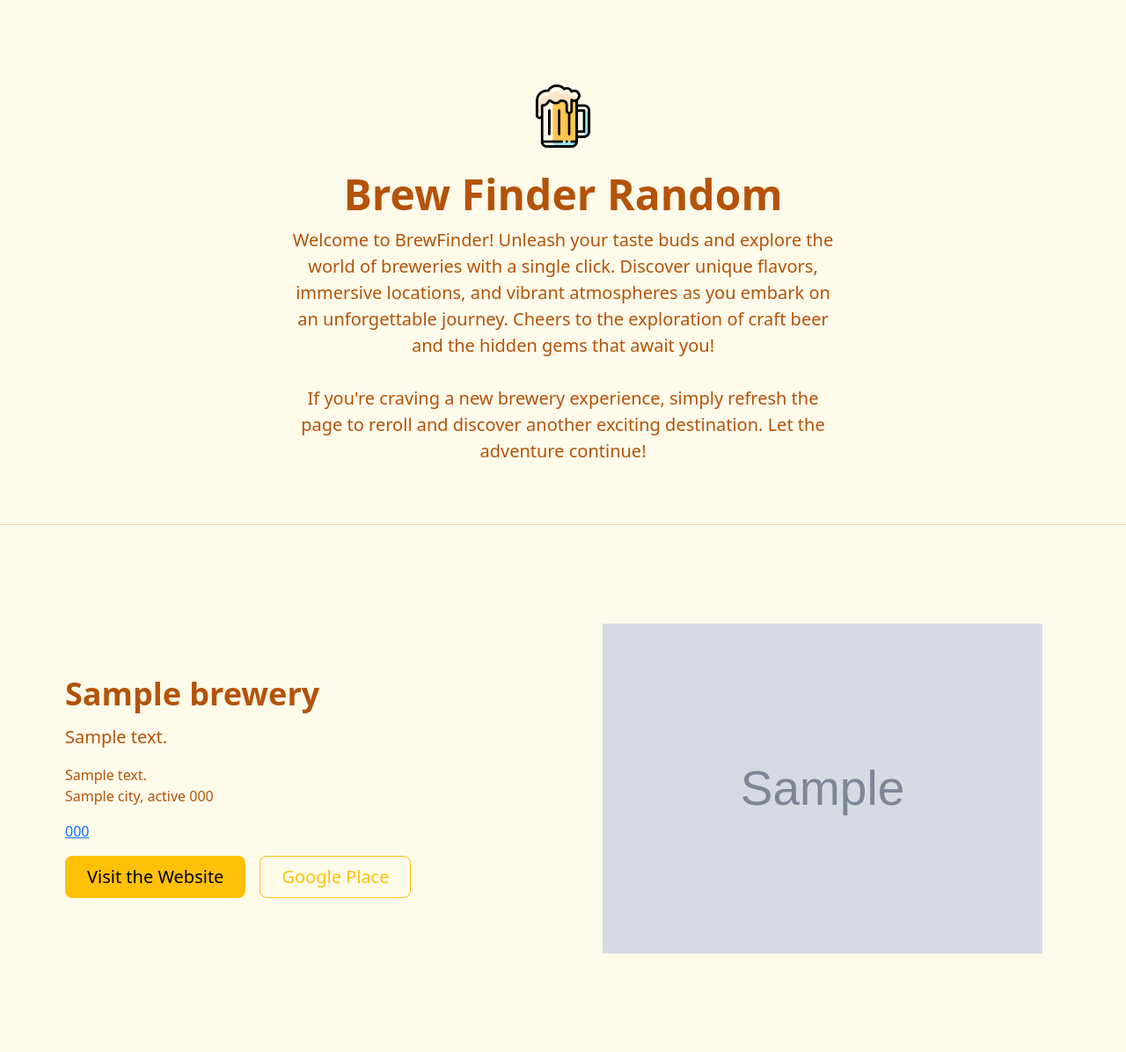
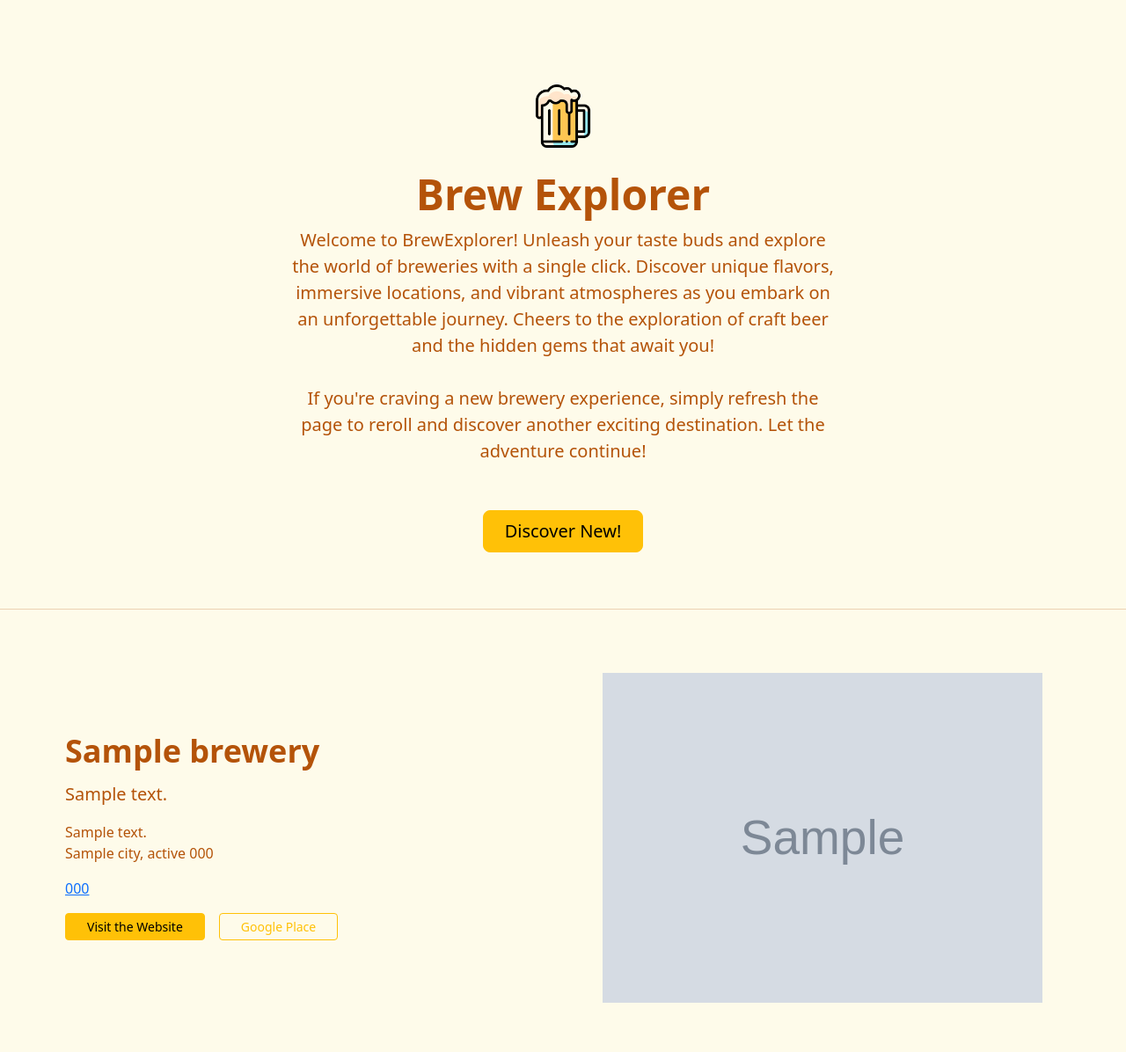
Before and after one commit to theadambishop7/portfolio_brewery_db_website, a Flask app: template templates/index.html in a window 1280 px wide. Shown: the whole page at 88% size. Before the commit the page ends 1084 px from the top, so only its background shows below. Run offline with Flask 3, Linux system fonts and the light colour scheme; the template is opened without the code that fills it: most values are stand-ins (such as "Sample title", 1, 10 or a date in 2020); grey boxes marked "Sample" are stand-in pictures; some libraries are stand-ins or nearby versions.

Commit message:
Updated some functionality

```diff
--- a/templates/index.html
+++ b/templates/index.html
@@ -2,24 +2,25 @@
 {% block head %}
 <link rel="icon" type="image/x-icon" href="/static/beer-icon.png">
 <link href="https://cdn.jsdelivr.net/npm/bootstrap@5.3.0/dist/css/bootstrap.min.css" rel="stylesheet" integrity="sha384-9ndCyUaIbzAi2FUVXJi0CjmCapSmO7SnpJef0486qhLnuZ2cdeRhO02iuK6FUUVM" crossorigin="anonymous">
-<title>Brew Finder</title>
+<title>Brew Explorer</title>
 {% endblock %}
 {% block content %}
 <body style="background-color:#FEFBEA!important;color:#B45309!important;">
 <div class="px-4 py-5 mt-5 mb-2 text-center">
     <img class="d-block mx-auto mb-4" src="/static/beer-icon.png" alt="" width="72">
-    <h1 class="display-5 fw-bold text-body-emphasis" style="color:#B45309 !important;">Brew Finder Random</h1>
+    <h1 class="display-5 fw-bold text-body-emphasis" style="color:#B45309 !important;">Brew Explorer</h1>
     <div class="col-lg-6 mx-auto">
-      <p class="lead mb-1">Welcome to BrewFinder! Unleash your taste buds and explore the world of breweries with a single click. Discover unique flavors, immersive locations, and vibrant atmospheres as you embark on an unforgettable journey. Cheers to the exploration of craft beer and the hidden gems that await you!
+      <p class="lead mb-1">Welcome to BrewExplorer! Unleash your taste buds and explore the world of breweries with a single click. Discover unique flavors, immersive locations, and vibrant atmospheres as you embark on an unforgettable journey. Cheers to the exploration of craft beer and the hidden gems that await you!
           <br>
           <br>
           If you're craving a new brewery experience, simply refresh the page to reroll and discover another exciting destination. Let the adventure continue!</p>
       <div class="d-grid gap-2 d-sm-flex justify-content-sm-center">
+        <a href="{{ url_for('home') }}"><button type="button" class="btn btn-warning btn-lg px-4 gap-3 mt-5">Discover New!</button></a>
+      </div>
       </div>
     </div>
-  </div>
 <hr>
-<div class="container col-xxl-8 px-1 py-5">
+<div class="container col-xxl-8 px-1 py-2">
     <div class="row flex-lg-row-reverse align-items-center g-5 py-5">
       <div class="col-10 col-sm-8 col-lg-6">
         <img src="{{ image }}" class="d-block mx-lg-auto img-fluid" alt="Brewery Image" width="500" loading="lazy" style="max-height:600px!important;">
@@ -35,8 +36,8 @@
           <a href="tel:{{ brewery.phone }}"><p class="ts-3">{{ phone }}</p></a>
           {% endif %}
         <div class="d-grid gap-2 d-md-flex justify-content-md-start">
-          <a href="{{ brewery.website_url }}" target="_blank"><button type="button" class="btn btn-warning btn-lg px-4 me-md-2">Visit the Website</button></a>
-          <a href="{{ url }}" target="_blank"><button type="button" class="btn btn-outline-warning btn-lg px-4">Google Place</button></a>
+          <a href="{{ brewery.website_url }}" target="_blank"><button type="button" class="btn btn-warning btn-sm px-4 me-md-2">Visit the Website</button></a>
+          <a href="{{ url }}" target="_blank"><button type="button" class="btn btn-outline-warning btn-sm px-4">Google Place</button></a>
         </div>
       </div>
     </div>
```
